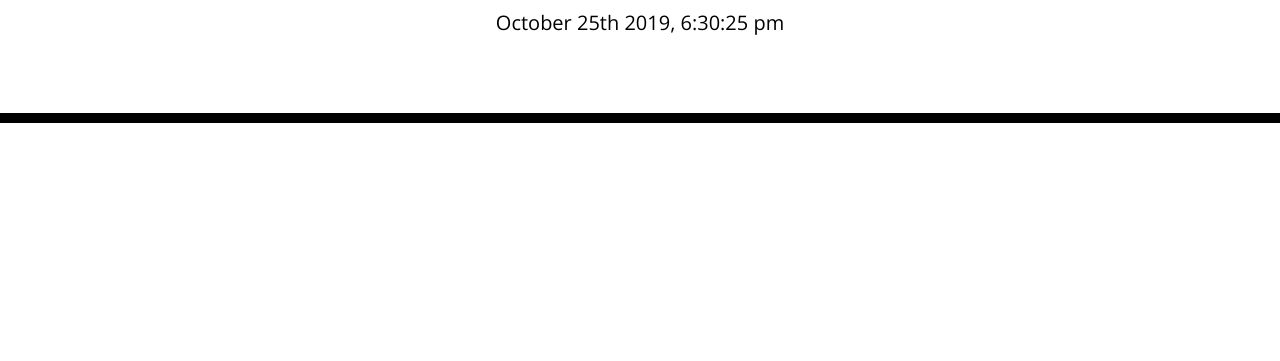
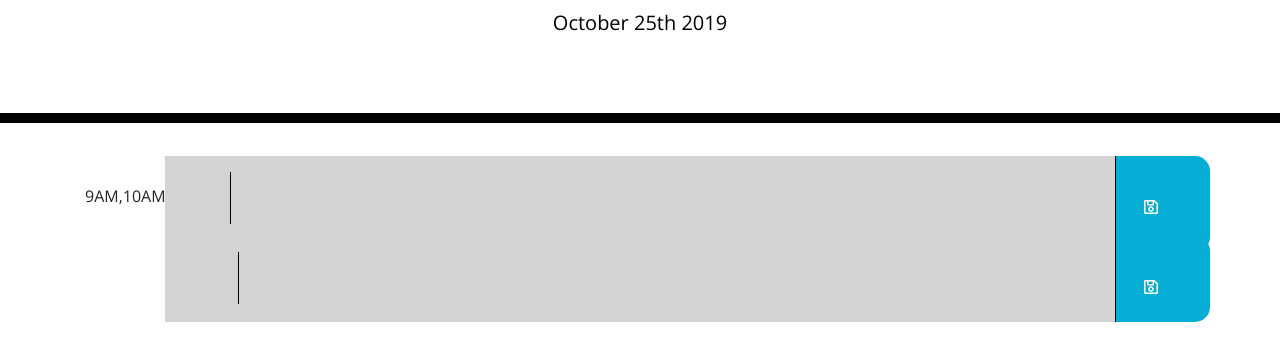
Before and after one commit to JoshFrechette/UofT_DayPlanDreamer, a plain HTML site: page index.html in a window 1280 px wide. Shown: the part 181-542 px from the top of the page. Drawn offline with nearby package versions, Linux system fonts and the light colour scheme.

Commit message:
Ambitious attempt to have html elements created as DOMJavascript. Going to reel it back in and attempt this way at a better time. Reverting back to each time field being classic html blocks of code.

```diff
--- a/index.html
+++ b/index.html
@@ -28,8 +28,31 @@
       <p class="lead">A simple calendar app for scheduling your work day</p>
       <p id="currentDay" class="lead"></p>
     </header>
+
     <div class="container">
-      <!-- Timeblocks go here -->
+    <!-- Timeblocks go here -->
+      <div class = "row">
+        <div class = "col-1">
+            <p id="hour"></p>
+        </div>
+        <div class = "col-10 past"> <!--Replace "past" with default name -->
+            <textarea type="text" id = "agendaInput" name = "toDo" value="Enter Agenda Info Here"></textarea>
+        </div>
+        <div class = "col-1 saveBtn">
+            <buttton class = "btn"><span class="far fa-save"></span></buttton>
+        </div>
+      </div>
+      <div class = "row">
+          <div class = "col-1">
+              <p id="hour"></p>
+          </div>
+          <div class = "col-10 past"> <!--Replace "past" with default name -->
+              <textarea type="text" id = "agendaInput" name = "toDo" value="Enter Agenda Info Here"></textarea>
+          </div>
+          <div class = "col-1 saveBtn">
+              <buttton class = "btn"><span class="far fa-save"></span></buttton>
+          </div>
+        </div>
     </div>
 
     <script src="https://code.jquery.com/jquery-3.4.1.min.js"></script>
--- a/script.js
+++ b/script.js
@@ -1,6 +1,24 @@
 //Global variables
-now = moment().format('MMMM Do YYYY, h:mm:ss a');
+//Time Variables
+var rightNow = moment().format('h');
+console.log(rightNow)
+var now = moment().format('MMMM Do YYYY'); // Declare a variable
 console.log(now)
 
 document.getElementById("currentDay").innerHTML = now ;
-//Display current date and time in the jumbotron section
+//Display current date and hour in the jumbotron section
+var agendaColor = 0; //Colour of bar responds to past, present, or future styling
+var i =0;
+
+var agendaInput = document.querySelector("agendaInput");
+
+var agendaHourly = ["9AM", "10AM", "11AM", "12PM", "1PM", "2PM", "3PM", "4PM", "5PM"];
+
+
+$(document).ready(function() {
+//var hourly = agendaHourly[i++];
+for (i = 0; i < agendaHourly.length; i++){
+document.getElementById("hour").innerHTML = agendaHourly;
+}
+
+});
--- a/style.css
+++ b/style.css
@@ -3,6 +3,8 @@ body {
   font-size: 16px;
   line-height: 1;
 }
+
+
 
 textarea{
   background: transparent;
@@ -57,6 +59,9 @@ textarea{
   color: white;
 }
 
+.btn {
+  color:#ffffff;
+}
 .saveBtn {
   border-left: 1px solid black;
   border-top-right-radius: 15px;
```
